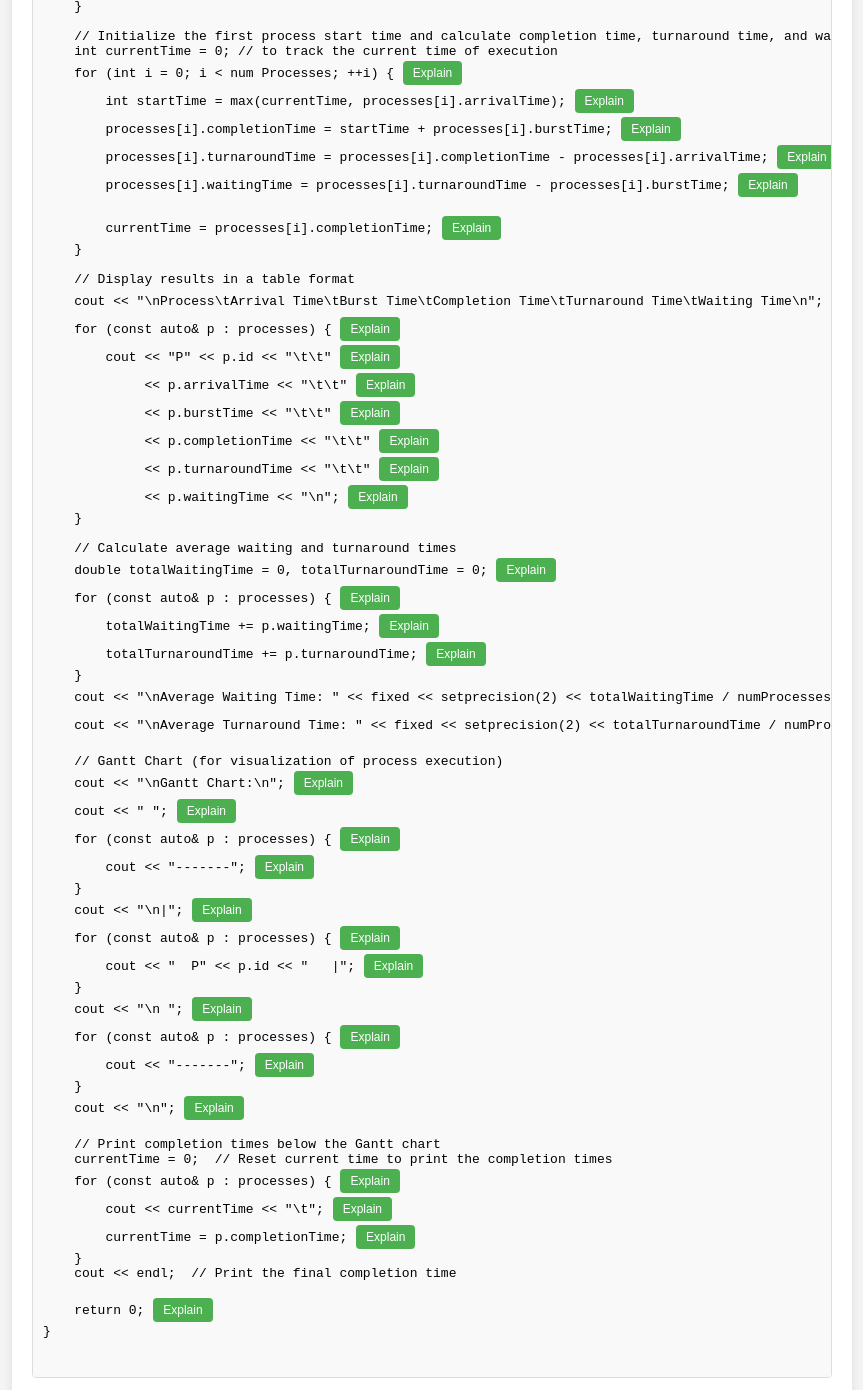
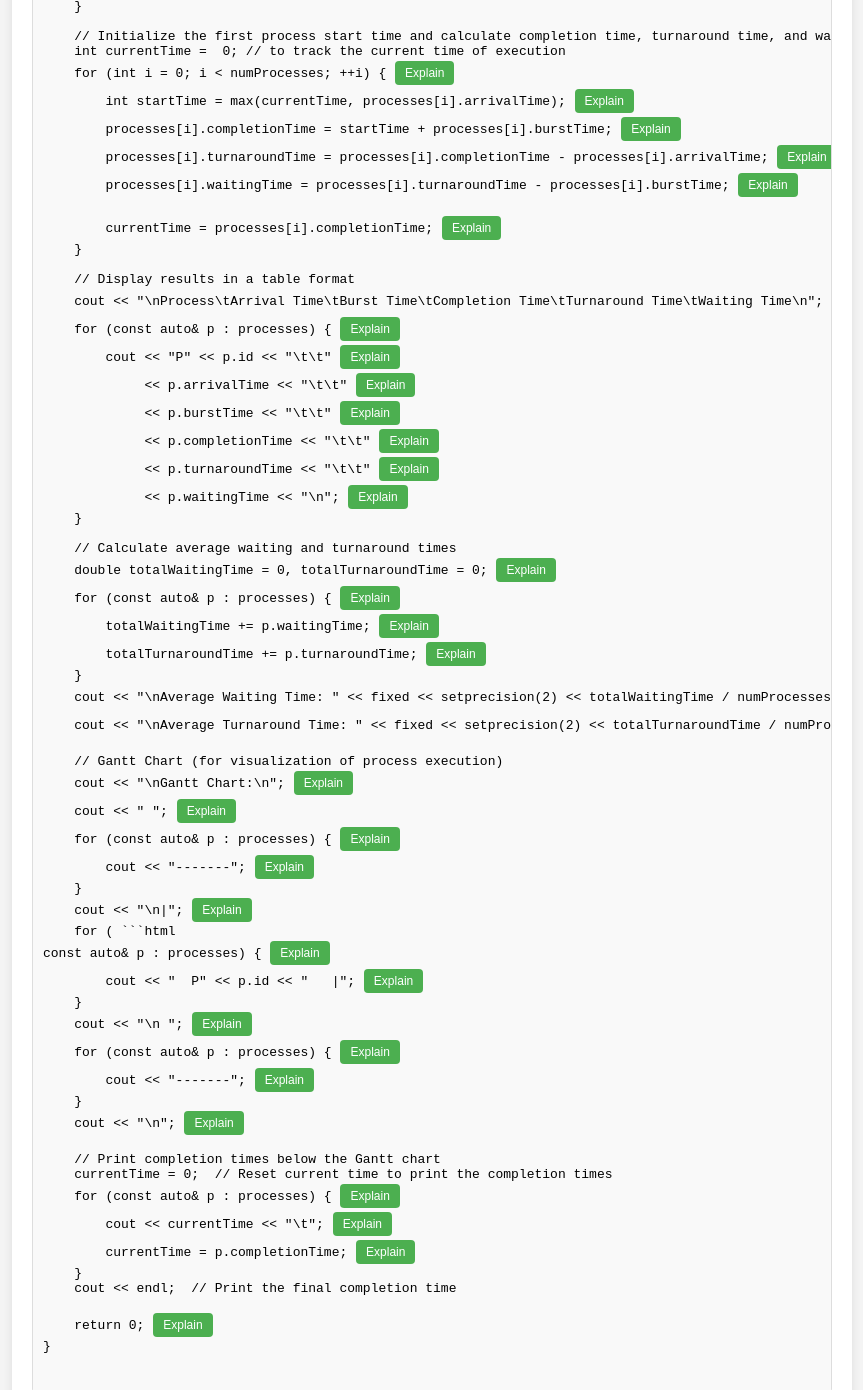
Before and after one commit to Officialweb101/ambutilao.gihub.io, a plain HTML site: page index.html in a window 1280 px wide. Shown: the part 1139-2529 px from the top of the page, without its empty margins (208-1071 px from the left). Drawn offline with Linux system fonts and the light colour scheme.

Commit message:
Update index.html

````diff
--- a/index.html
+++ b/index.html
@@ -56,8 +56,8 @@ int main() { <button class="explain-button" onclick="explainSection('mainStart')
     }
 
     // Initialize the first process start time and calculate completion time, turnaround time, and waiting time
-    int currentTime = 0; // to track the current time of execution
-    for (int i = 0; i < num Processes; ++i) { <button class="explain-button" onclick="explainSection('forLoopCalc')">Explain</button>
+    int currentTime =  0; // to track the current time of execution
+    for (int i = 0; i < numProcesses; ++i) { <button class="explain-button" onclick="explainSection('forLoopCalc')">Explain</button>
         int startTime = max(currentTime, processes[i].arrivalTime); <button class="explain-button" onclick="explainSection('startTimeCalc')">Explain</button>
         processes[i].completionTime = startTime + processes[i].burstTime; <button class="explain-button" onclick="explainSection('completionTimeCalc')">Explain</button>
         processes[i].turnaroundTime = processes[i].completionTime - processes[i].arrivalTime; <button class="explain-button" onclick="explainSection('turnaroundTimeCalc')">Explain</button>
@@ -93,7 +93,8 @@ int main() { <button class="explain-button" onclick="explainSection('mainStart')
         cout << "-------"; <button class="explain-button" onclick="explainSection('coutGanttChartSeparator')">Explain</button>
     }
     cout << "\n|"; <button class="explain-button" onclick="explainSection('coutGanttChartStart')">Explain</button>
-    for (const auto& p : processes) { <button class="explain-button" onclick="explainSection('for LoopGanttChartIds')">Explain</button>
+    for ( ```html
+const auto& p : processes) { <button class="explain-button" onclick="explainSection('forLoopGanttChartIds')">Explain</button>
         cout << "  P" << p.id << "   |"; <button class="explain-button" onclick="explainSection('coutGanttChartId')">Explain</button>
     }
     cout << "\n "; <button class="explain-button" onclick="explainSection('coutGanttChartSpaceEnd')">Explain</button>
````
